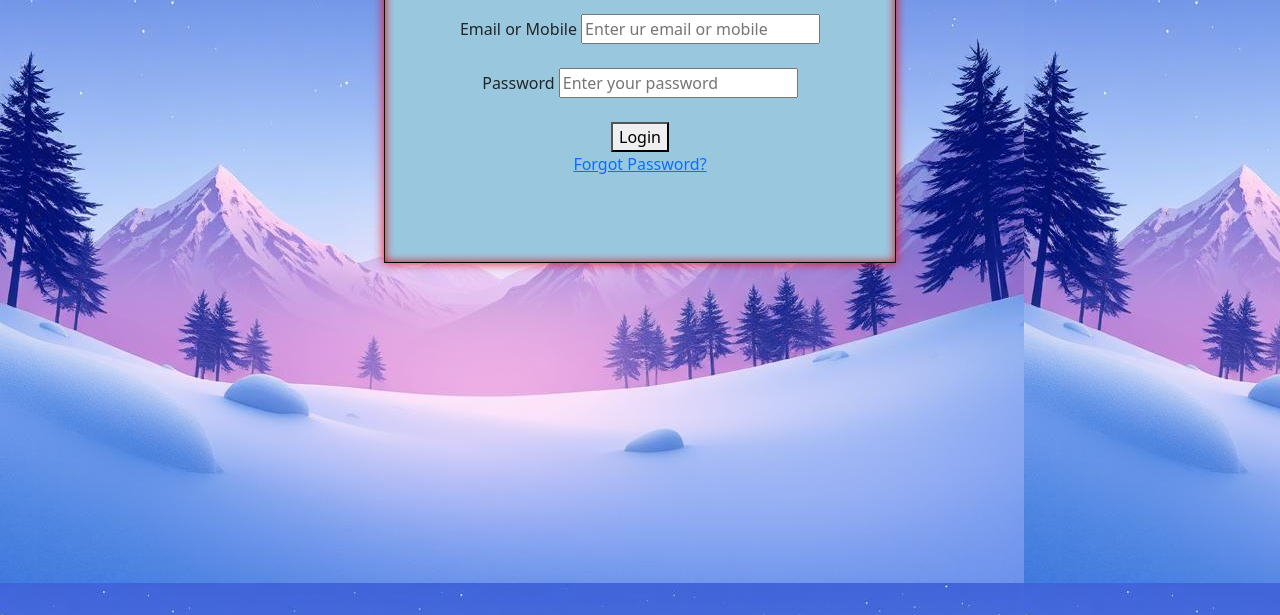
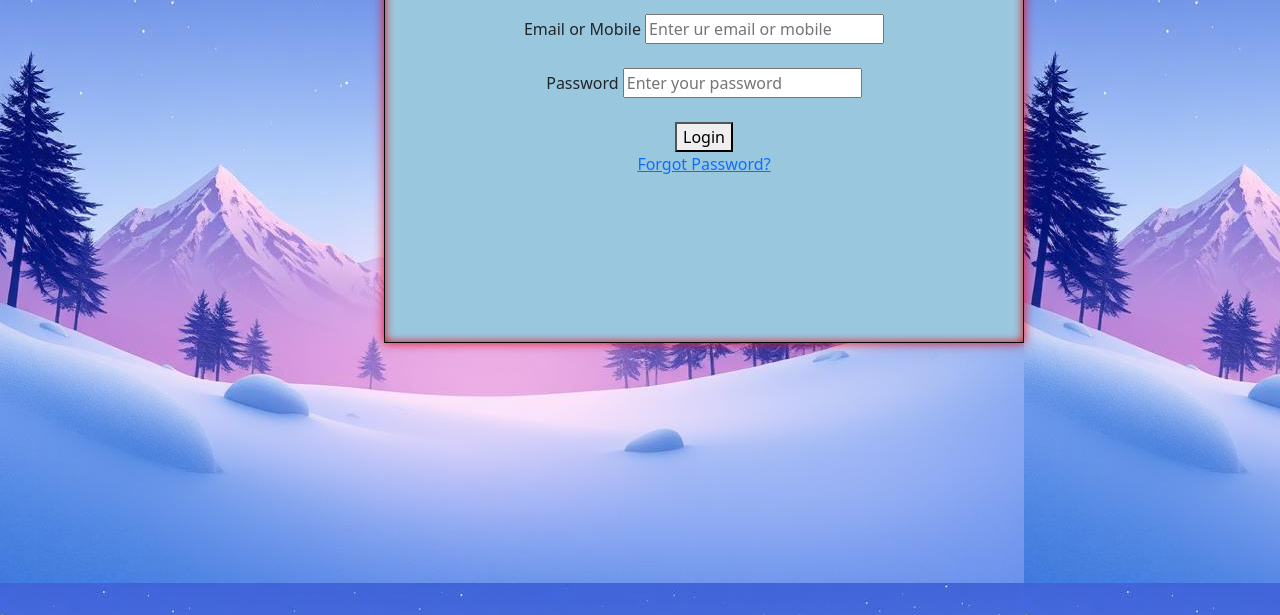
Before and after one commit to 42110705/Host_project_myjio, a plain HTML site: page login.html in a window 1280 px wide. Shown: the part 185-800 px from the top of the page. Drawn offline with nearby package versions, Linux system fonts and the light colour scheme.

Commit message:
Update login.html

```diff
--- a/login.html
+++ b/login.html
@@ -9,7 +9,7 @@
 
 </head>
 <body style=  background-image:url(./img/jio2.jpeg);>
-    <div class="login-box" style="text-align: center; padding: 140x;border: 1px solid black;height: 40vh; width: 40%;justify-content: center;margin-left: 30%;margin-top: 10%;background-color: rgb(106, 204, 212);box-shadow: 0px 0px 10px rgb(229, 13, 31),0px 0px 10px rgb(229, 13, 31) inset ;background-color: rgb(153, 200, 222);">
+    <div class="login-box" style="text-align: center; padding: 140x;border: 1px solid black;height: 50vh; width: 50%;justify-content: center;margin-left: 30%;margin-top: 10%;background-color: rgb(106, 204, 212);box-shadow: 0px 0px 10px rgb(229, 13, 31),0px 0px 10px rgb(229, 13, 31) inset ;background-color: rgb(153, 200, 222);">
         <h2 class="login-title">Login</h2><br>
 
         <form >
```
